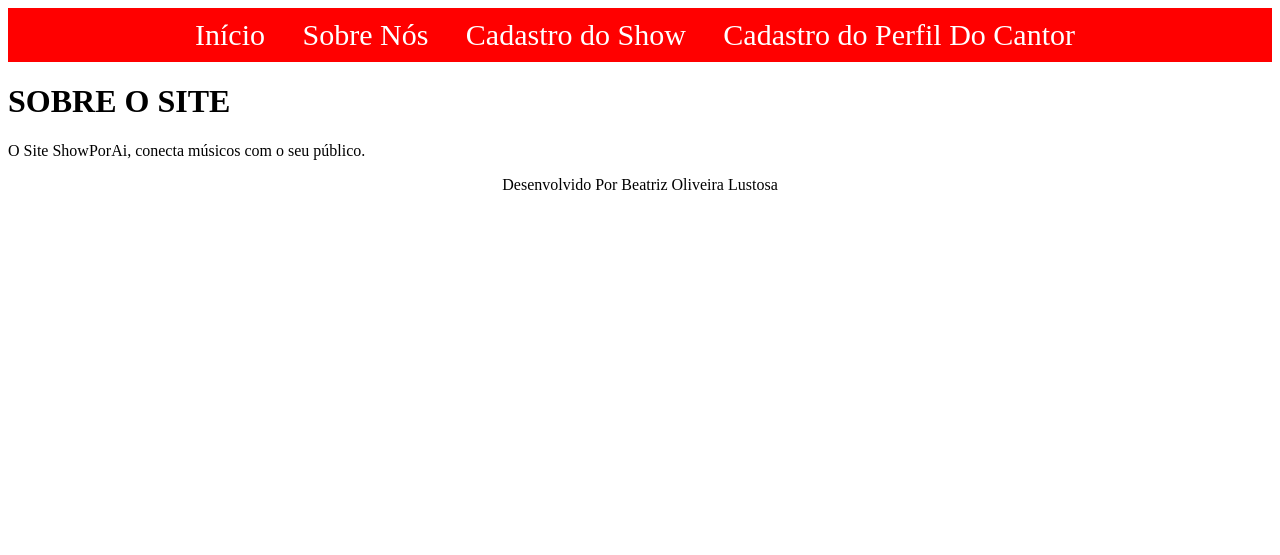
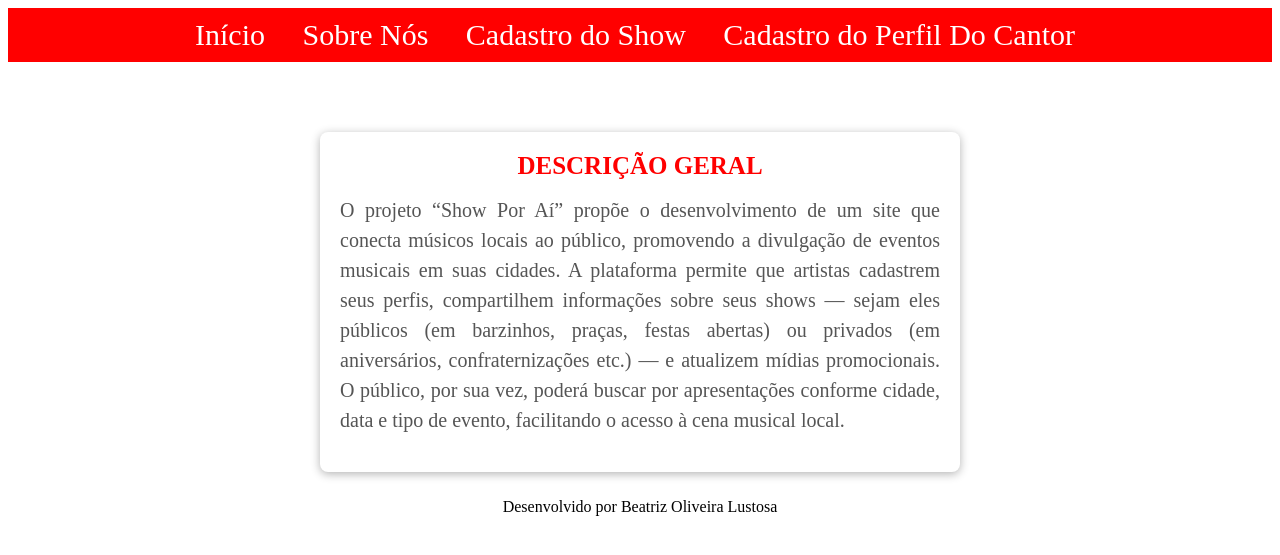
Before and after one commit to BeatrizLustosa/projetopw, a Django app: page /sobre/ in a window 1280 px wide. Shown: the top 555 px of the page. Run offline with Django 4.2, Linux system fonts and the light colour scheme.

Commit message:
Criação de Uma Janela no CSS na página sobre

```diff
--- a/projetopw/projetopw/paginas/templates/paginas/sobre.html
+++ b/projetopw/projetopw/paginas/templates/paginas/sobre.html
@@ -7,11 +7,21 @@
 
 {% block conteudo %}
 
-<h1>
-    SOBRE O SITE
-</h1>
 
-<p>
-    O Site ShowPorAi, conecta músicos com o seu público.
-</p>
-{% endblock %}
+  <div class="modal">
+    <div class="modal-content">
+      <div class="titulodescricao">DESCRIÇÃO GERAL</div>
+      <div class="descricao">
+        O projeto “Show Por Aí” propõe o desenvolvimento de um site que conecta músicos locais ao público,
+        promovendo a divulgação de eventos musicais em suas cidades. A plataforma permite que artistas cadastrem seus perfis,
+        compartilhem informações sobre seus shows — sejam eles públicos (em barzinhos, praças, festas abertas)
+        ou privados (em aniversários, confraternizações etc.) — e atualizem mídias promocionais.
+        O público, por sua vez, poderá buscar por apresentações conforme cidade, data e tipo de evento,
+        facilitando o acesso à cena musical local.
+      </div>
+    </div>
+  </div>
+
+  <p class = "rodapesobre"> Desenvolvido por Beatriz Oliveira Lustosa </p>
+
+  {%   endblock   %}
--- a/projetopw/projetopw/static/css/estilo.css
+++ b/projetopw/projetopw/static/css/estilo.css
@@ -1,4 +1,54 @@
+/* Fundo escuro que cobre toda a tela */
+.overlay {
+    position: fixed;
+    top: 0; left: 0;
+    width: 100vw;
+    height: 100vh;
+    background: rgba(0,0,0,0.5);
+    display: flex;
+    justify-content: center;
+    /* Para deixar mais para baixo, mude de "center" para "flex-start" */
+    align-items: flex-start;
+    padding-top: 80px; /* Ajuste esse valor para a distância que quiser do topo */
+    z-index: 1000;
+}
 
+/* Janela modal */
+.modal {
+    position: relative; /* ou absolute */
+    top: 70px;
+    background: white;
+    padding: 20px;
+    border-radius: 8px;
+    max-width: 600px; /* Aumentei de 400px para 600px */
+    width: 90%; /* Mantém responsividade */
+    min-height: 300px; /* Altura mínima maior */
+    box-shadow: 0 2px 10px rgba(0,0,0,0.3);
+    margin: auto;
+}
+
+/* Conteúdo dentro da modal */
+.modal-content {
+    display: flex;
+    flex-direction: column;
+    gap: 15px;
+}
+
+/* Título da descrição */
+.titulodescricao {
+    font-weight: bold;
+    font-size: 25px;
+    color: #ff0000;
+    text-align: center;
+}
+
+/* Texto da descrição */
+.descricao {
+    font-size: 20px;
+    line-height: 1.5;
+    color: #555;
+    text-align: justify;
+}
 
 #menu {
     list-style: none;
@@ -27,3 +77,9 @@
 #rodape{
     text-align: center;
 }
+
+.rodapesobre{
+    text-align: center;
+    position: relative; /* ou absolute */
+    top: 80px;
+}
```
